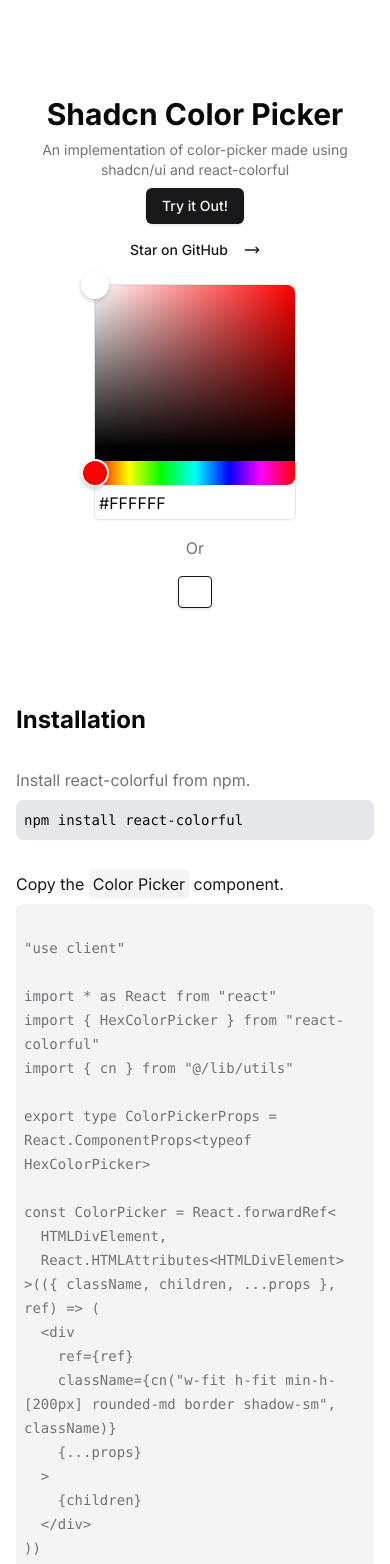
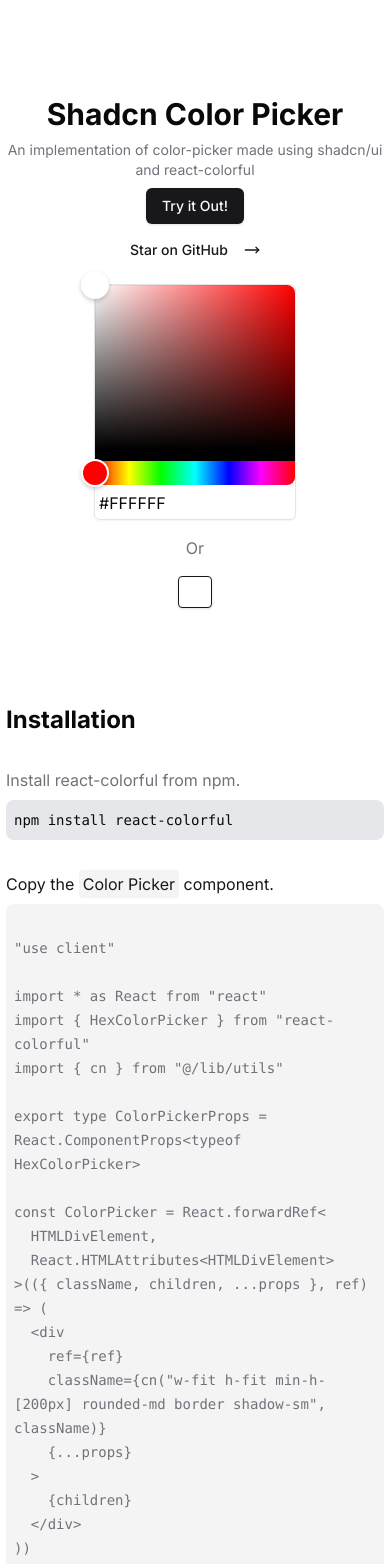
Before and after one commit to ssanjose/shadcn-color-picker, a Next.js app: page / in a window 390 px wide. Shown: the top 1564 px of the page. Built offline with nearby package versions, Linux system fonts and the light colour scheme; no server answers.

Commit message:
fix: responsive styling

```diff
--- a/app/page.tsx
+++ b/app/page.tsx
@@ -31,7 +31,7 @@
   const colorContext = useColorContext();
   return (
     <div style={{ backgroundColor: `${colorContext}` }} className={cn("min-h-screen py-[2.5rem]", inter.className)}>
-      <div className={cn(`container mx-auto max-w-[46rem] min-h-lvw space-y-4 bg-white p-4 py-12 rounded-lg bg-white/95 backdrop-blur supports-[backdrop-filter]:bg-white/90`)}>
+      <div className={cn(`container mx-auto w-[99%] max-w-[46rem] min-h-lvw space-y-4 bg-white py-4 px-0 sm:p-4 py-12 rounded-lg bg-white/95 backdrop-blur supports-[backdrop-filter]:bg-white/90`)}>
         <header className="space-y-2 pb-[5rem] flex flex-col items-center">
           <div className="space-y-2 text-center mb-2">
             <h1 className="text-3xl sm:text-5xl font-bold pt-2">{siteConfig.name}</h1>
@@ -81,7 +81,7 @@
             </div>
           </div>
         </header>
-        <main className="space-y-12">
+        <main className="space-y-12 px-1 sm:p-0">
           <Installation id="installation" />
           <Usage id="usage" />
         </main>
```
